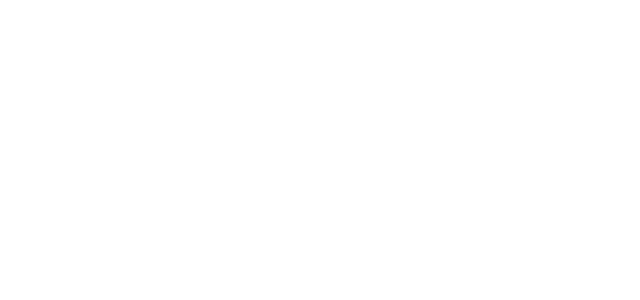
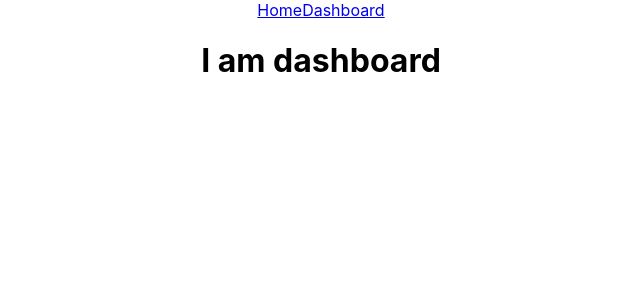
Before and after one commit to MinaSamwail/NewsPaper, a React (Create React App) app in the folder client/: page /dashboard in a window 1280 px wide. Shown: the top 300 px of the page, without its empty margins (319-959 px from the left). Built offline with nearby package versions, Linux system fonts and the light colour scheme.

Commit message:
display articles/ creation of the page article

```diff
--- a/client/src/App.js
+++ b/client/src/App.js
@@ -1,12 +1,20 @@
 import { Switch, Route } from "react-router-dom";
 import Home from "./views/Home";
 import "./App.css";
+import NavMain from "./components/NavMain";
+import Dashboard from "./views/Dashboard";
+import Article from "./views/Article";
 
 function App() {
   return (
     <div className="App">
+      <NavMain />
       <Switch>
         <Route exact path="/" component={Home} />
+        <Route exact path="/dashboard" component={Dashboard} />
+        {/* PROBLEME POUR RECUPERER L'ID DE L'ARTICLE = UNDEFINED
+        JE PENSE QUE C'EST L'API QUI BLOQUE L'ACCES */}
+        <Route exact path="/article/:id" component={Article} />
       </Switch>
     </div>
   );
--- a/client/src/components/NavMain.jsx
+++ b/client/src/components/NavMain.jsx
@@ -0,0 +1,17 @@
+import React from "react";
+import { NavLink } from "react-router-dom";
+
+function NavMain() {
+  return (
+    <nav>
+      <NavLink exact to="/">
+        Home
+      </NavLink>
+      <NavLink exact to="/dashboard">
+        Dashboard
+      </NavLink>
+    </nav>
+  );
+}
+
+export default NavMain;
--- /dev/null
+++ b/client/src/components/TableNews.jsx
@@ -0,0 +1,42 @@
+import React, { Component } from 'react'
+import axios from 'axios';
+import { Link } from 'react-router-dom';
+
+ class TableNews extends Component {
+     state = {
+         infos: []
+     }
+
+componentDidMount(){
+    axios
+    .get('https://api.currentsapi.services/v1/latest-news?apiKey=vUAL2v06nYO7IMpRBTeP31MLtxRms900C_Q1CiUo-bWM1st9')
+    .then((responseFromApi) => {
+        console.log('response from api ->',responseFromApi.data.news);
+        this.setState({
+          infos: responseFromApi.data.news,
+        });
+      });
+}
+
+    render() {
+        return (
+            <div>
+                <h2>News</h2>
+                {this.state.infos.map((info) => {
+                    return (
+                        <div key={info.id}>
+                            <img src={info.image} alt={info.name} />
+                            <p>{info.title}</p>
+                            <p>{info.description}</p>
+                            <Link to={`/article/${info.id}`}>
+                            <h3>{info.title}</h3>
+                            </Link>
+                        </div>
+                    )
+                })}
+            </div>
+        )
+    }
+}
+
+export default TableNews
--- /dev/null
+++ b/client/src/views/Article.jsx
@@ -0,0 +1,12 @@
+import React from 'react'
+
+ class Article extends React.Component {
+    render() {
+        return (
+            <div>
+                <h1>Article</h1>
+            </div>
+        )
+    }
+}
+export default Article
--- /dev/null
+++ b/client/src/views/Dashboard.jsx
@@ -0,0 +1,11 @@
+import React from 'react'
+
+function Dashboard() {
+    return (
+        <div>
+            <h1>I am dashboard</h1>
+        </div>
+    )
+}
+
+export default Dashboard
--- a/client/src/views/Home.jsx
+++ b/client/src/views/Home.jsx
@@ -1,9 +1,11 @@
 import React from 'react'
+import TableNews from '../components/TableNews'
 
 function Home() {
     return (
         <div>
             <h1>I AM home</h1>
+            <TableNews />
         </div>
     )
 }
```
Also changed, not shown: client/src/styles/navmain.css (added), 2 other files (tests, documents, lock files or other folders).
